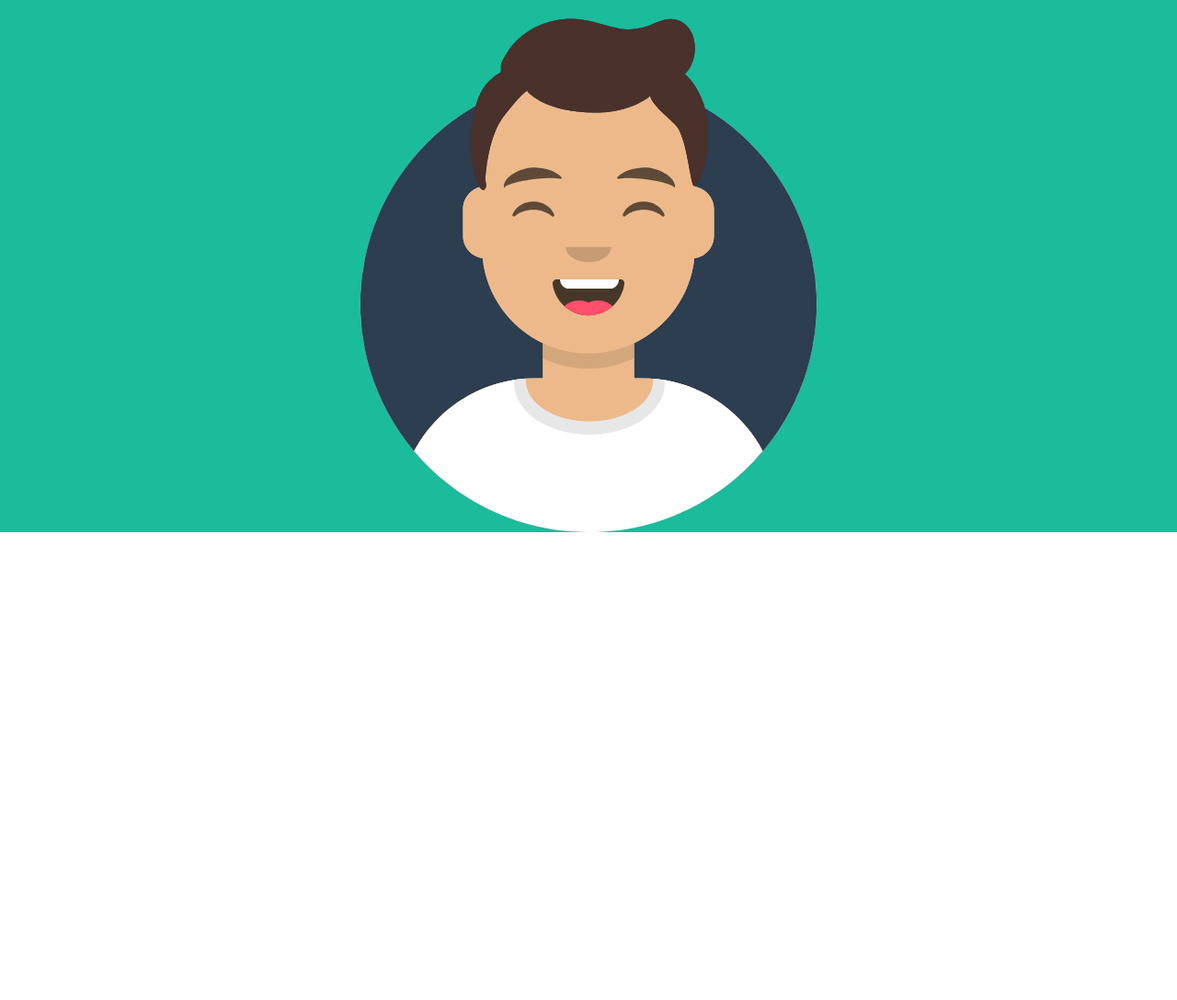
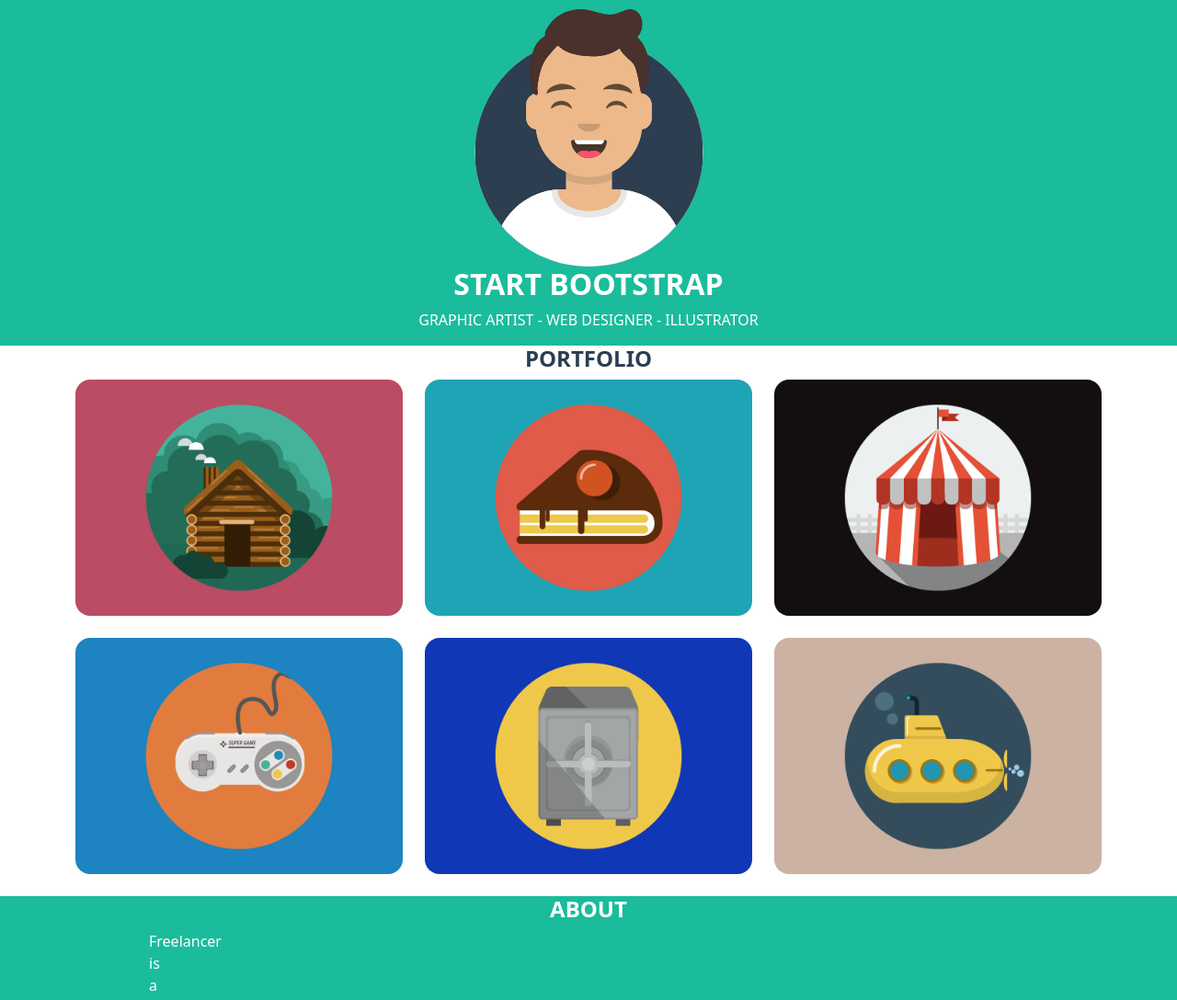
Before and after one commit to raffaelepiscitelli/html-css-bootstrap-freelancer, a plain HTML site: page index.html in a window 1280 px wide. Shown: the top 1088 px of the page at 92% size. Before the commit the page ends 800 px from the top, so only its background shows below. Drawn offline with nearby package versions, Linux system fonts and the light colour scheme.

Commit message:
Completamento section portfolio

```diff
--- a/index.html
+++ b/index.html
@@ -13,13 +13,21 @@
 
         <div class="container">
 
-            <div class="row justify-content-center">
+            <div class="row d-flex justify-content-center">
 
                 <div class="col-12 col-md-8 col-lg-6">
 
-                    <div class="my-jumbo">
+                    <div class="my-jumbo d-flex flex-column align-items-center">
 
-                        <img src="./img/avatar.svg" alt="">
+                        <img id="my-avatar" src="./img/avatar.svg" alt="">
+
+                        <h1 class="text-uppercase">
+                            Start Bootstrap
+                        </h1>
+
+                        <p class="text-uppercase">
+                           Graphic artist - web designer - illustrator
+                        </p>
 
                     </div>
 
@@ -29,12 +37,117 @@
 
         </div>
 
+    </header>
 
+    <main>
 
+        <section id="portfolio" class="bg-white">
 
+            <div class="container">
 
+                <h2 class="text-uppercase">
+                    Portfolio
+                </h2>
 
-    </header>
+                <div class="row">
+
+                    <div class="col-12 col-md-6 col-lg-4">
+
+                        <article class="article-portfolio">
+
+                            <img class="rounded-4" src="./img/cabin.png" alt="">
+
+                        </article>
+
+                    </div>
+
+                    <div class="col-12 col-md-6 col-lg-4">
+
+                        <article class="article-portfolio">
+
+                            <img class="rounded-4" src="./img/cake.png" alt="">
+
+                        </article>
+
+                    </div>
+
+                    <div class="col-12 col-md-6 col-lg-4">
+
+                        <article class="article-portfolio">
+
+                            <img class="rounded-4" src="./img/circus.png" alt="">
+
+                        </article>
+
+                    </div>
+
+                    <div class="col-12 col-md-6 col-lg-4">
+
+                        <article class="article-portfolio">
+
+                            <img class="rounded-4" src="./img/game.png" alt="">
+
+                        </article>
+
+                    </div>
+
+                    <div class="col-12 col-md-6 col-lg-4">
+
+                        <article class="article-portfolio">
+
+                            <img class="rounded-4" src="./img/safe.png" alt="">
+
+                        </article>
+
+                    </div>
+
+                    <div class="col-12 col-md-6 col-lg-4">
+
+                        <article class="article-portfolio">
+
+                            <img class="rounded-4" src="./img/submarine.png" alt="">
+
+                        </article>
+
+                    </div>
+
+                </div>
+
+            </div>
+
+        </section>
+
+        <section id="about" class="bg-green">
+
+            <div class="container">
+
+                <h2 class="text-uppercase">
+                    About
+                </h2>
+
+                <div class="row">
+
+                    <div class="col-12 col-md-2 col-lg-2">
+
+                        <p>
+                            Freelancer is a free bootstrap theme created by Start Bootstrap.
+                            The download includes the complete source files including
+                            HTML, CSS, and JavaScript as well as optional LESS stylesheets for easy customization.
+                        </p>
+
+                        <p>
+                            Whether you're a student looking to showcase your work, a professional looking to attract clients, or a graphic artist looking to share your projects, this template is the perfect starting point!
+                        </p>
+
+                    </div>
+
+                </div>
+
+            </div>
+
+        </section>
+
+    </main>
 
 
 
--- a/style/style.css
+++ b/style/style.css
@@ -2,6 +2,45 @@ header {
     background-color: rgb(26, 188, 156);
 }
 
+#my-avatar {
+    width: 50%;
+}
+
 .my-jumbo {
+    color: white;
+}
 
+h1 {
+    font-size: 2rem;
+    font-weight: 600;
 }
+
+#portfolio h2 {
+    font-size: 1.5rem;
+    font-weight: 600;
+    color: rgb(44, 62, 80);
+    text-align: center;
+}
+
+.article-portfolio img {
+    width: 100%;
+    margin-bottom: 1.5rem;
+}
+
+#about {
+    color: white;
+}
+
+.bg-green {
+    background-color: rgb(26, 188, 156);
+}
+
+#about h2 {
+    font-size: 1.5rem;
+    font-weight: 600;
+    text-align: center;
+}
+
+.col-12 p {
+    padding: 0 5rem;
+}
```
